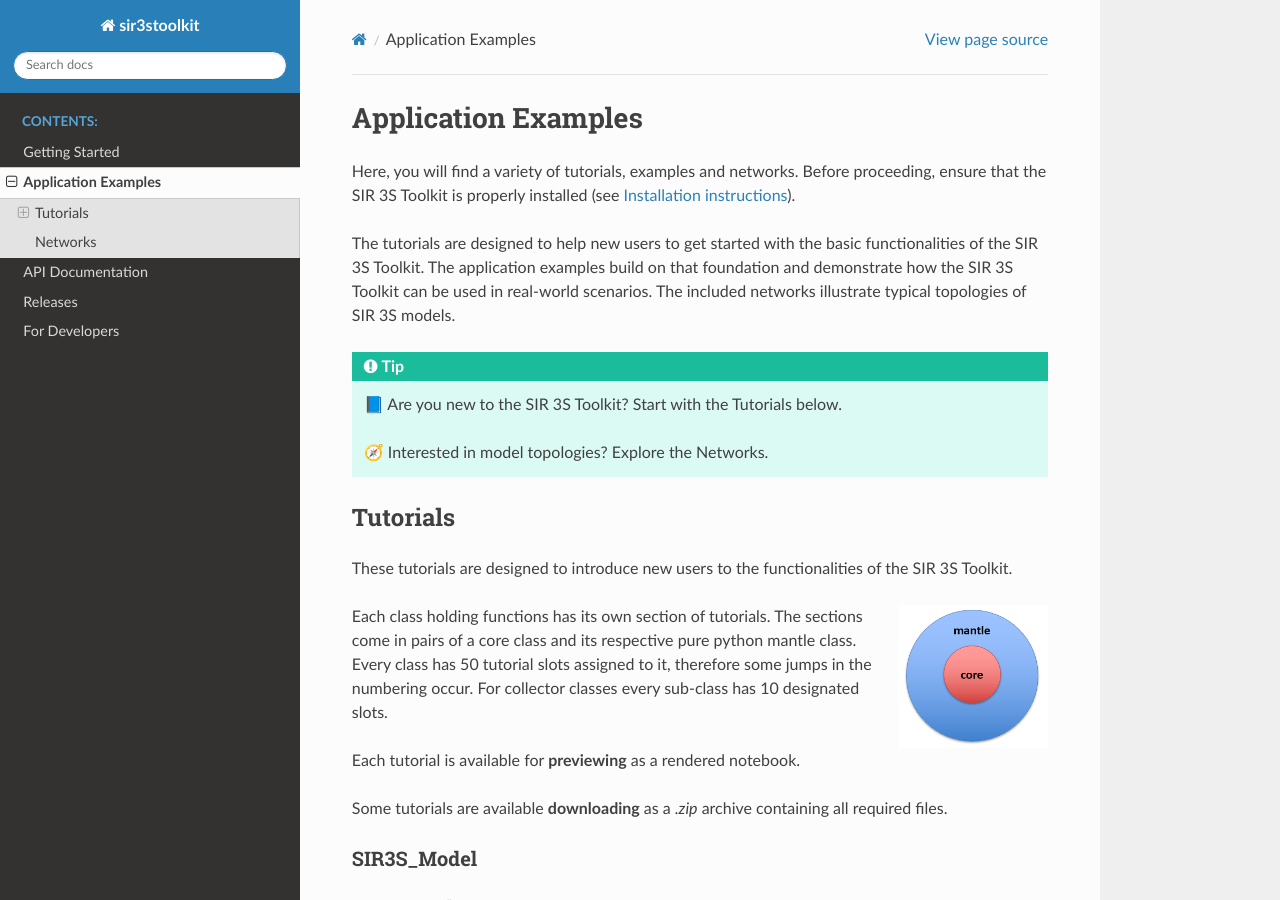
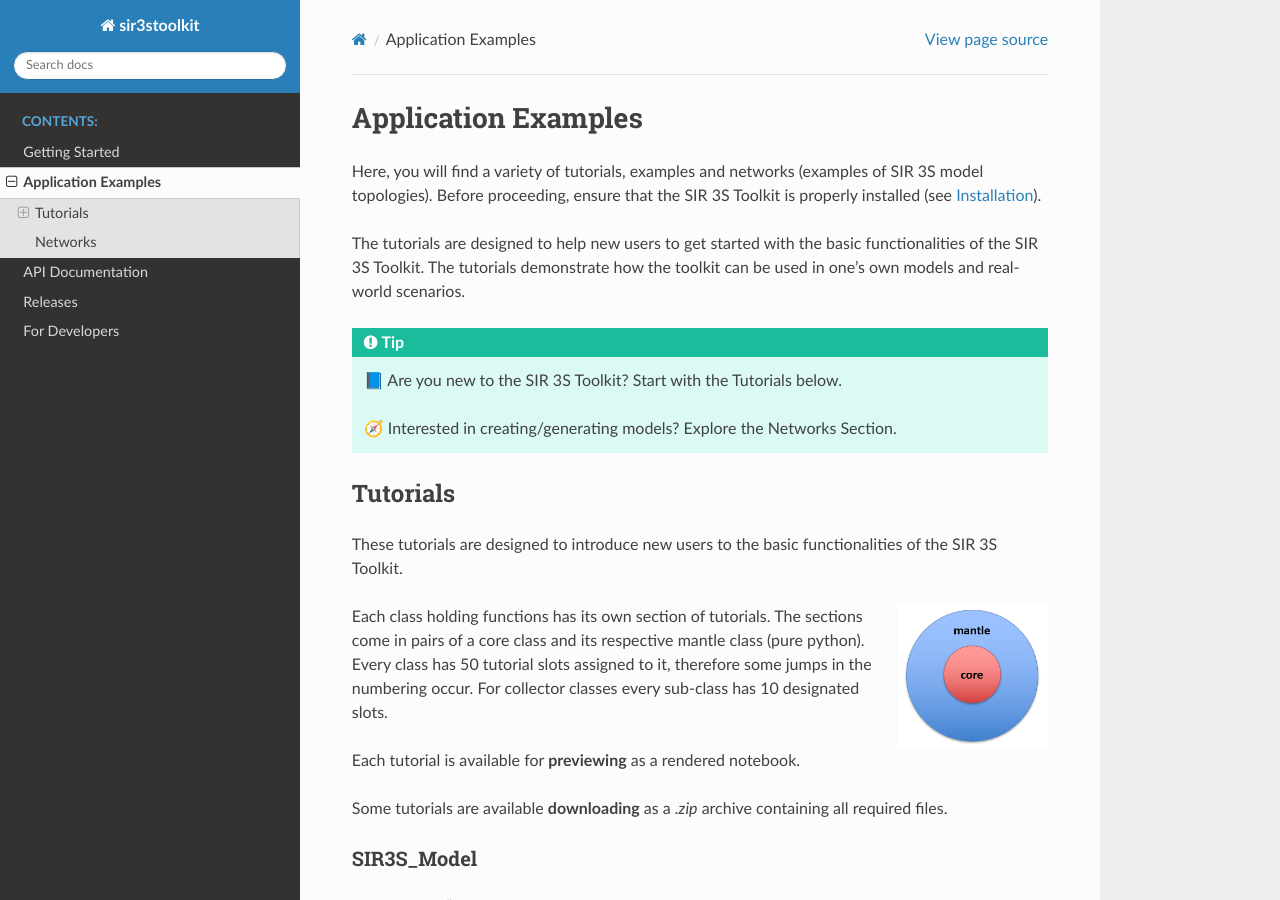
Before and after one commit to 3SConsult/sir3stoolkit, a Sphinx documentation site: the page built from docs/source/examples.rst, in a window 1280 px wide and 900 px high. Built offline with Sphinx 7.4.7 and the Read the Docs theme 3.1.0, drawn with Linux system fonts in a browser that asks for light colours; pages that are not in the unit, such as notebooks, are missing from menus.

Commit message:
Review Tutorials 0+1

```diff
--- a/docs/source/examples.rst
+++ b/docs/source/examples.rst
@@ -2,32 +2,30 @@
 Application Examples
 ====================
 
-Here, you will find a variety of tutorials, examples and networks.
-Before proceeding, ensure that the SIR 3S Toolkit is properly installed (see :ref:`Installation instructions <installing-toolkit-label>`).
+Here, you will find a variety of tutorials, examples and networks (examples of SIR 3S model topologies).
+Before proceeding, ensure that the SIR 3S Toolkit is properly installed (see :ref:`Installation <installing-toolkit-label>`).
 
-The tutorials are designed to help new users to get started with the basic functionalities of the SIR 3S Toolkit.
-The application examples build on that foundation and demonstrate how the SIR 3S Toolkit can be used in real-world scenarios.
-The included networks illustrate typical topologies of SIR 3S models.
+The tutorials are designed to help new users to get started with the basic functionalities of the SIR 3S Toolkit. The tutorials demonstrate how the toolkit can be used in one's own models and real-world scenarios.
 
 .. tip::
 
    📘 Are you new to the SIR 3S Toolkit? Start with the Tutorials below.
 
-   🧭 Interested in model topologies? Explore the Networks.
+   🧭 Interested in creating/generating models? Explore the Networks Section.
 
    .. ⚙️ Looking for practical scenarios? Jump to the Examples section.
 
 Tutorials
 ---------
 
-These tutorials are designed to introduce new users to the functionalities of the SIR 3S Toolkit.
+These tutorials are designed to introduce new users to the basic functionalities of the SIR 3S Toolkit.
 
 .. image:: _static/images/Toolkit_structure_core_mantle.png
    :alt: Toolkit Structure
    :align: right
    :width: 150px
 
-Each class holding functions has its own section of tutorials. The sections come in pairs of a core class and its respective pure python mantle class. Every class has 50 tutorial slots assigned to it, therefore some jumps in the numbering occur. For collector classes every sub-class has 10 designated slots.
+Each class holding functions has its own section of tutorials. The sections come in pairs of a core class and its respective mantle class (pure python). Every class has 50 tutorial slots assigned to it, therefore some jumps in the numbering occur. For collector classes every sub-class has 10 designated slots.
 
 Each tutorial is available for **previewing** as a rendered notebook.
 
```
Also changed, not shown: docs/source/started.rst (+8 -8 lines), docs/source/tutorials/SIR3S_Model/Tutorial000_Assets/ToolkitTutorial000.ipynb, docs/source/tutorials/SIR3S_Model/Tutorial001_Assets/ToolkitTutorial001.ipynb.
